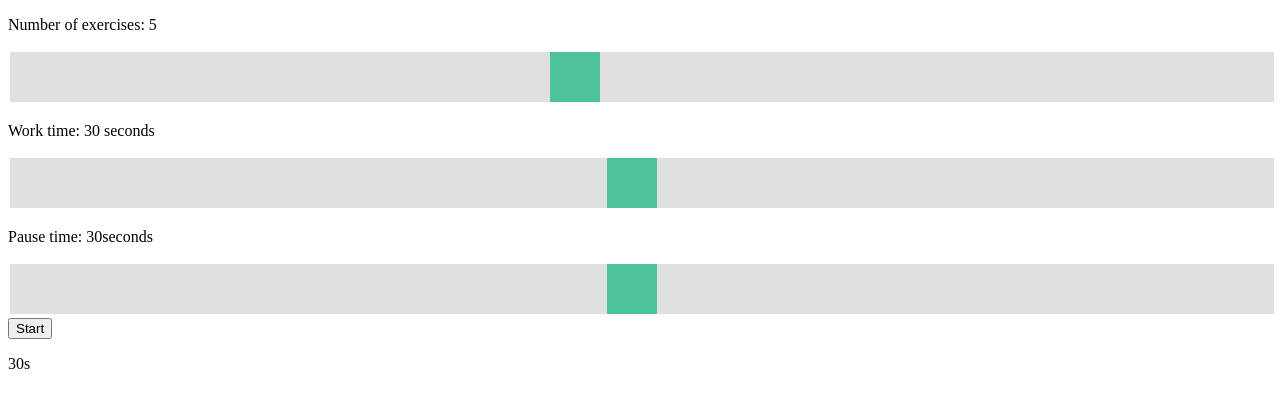
After one commit to sphexoo/workout_app, a Django app: page /myworkout/timer/ in a window 1280 px wide. The commit adds this page. Shown: the top 408 px of the page. Run offline with Django 5.2, Linux system fonts and the light colour scheme.

Commit message:
Added workout timer

```diff
--- /dev/null
+++ b/project/myworkout/static/style_timer.css
@@ -0,0 +1,38 @@
+.slidecontainer {
+  width: 100%; /* Width of the outside container */
+}
+
+/* The slider itself */
+.slider {
+  -webkit-appearance: none;  /* Override default CSS styles */
+  appearance: none;
+  width: 100%; /* Full-width */
+  height: 50px; /* Specified height */
+  background: #d3d3d3; /* Grey background */
+  outline: none; /* Remove outline */
+  opacity: 0.7; /* Set transparency (for mouse-over effects on hover) */
+  -webkit-transition: .2s; /* 0.2 seconds transition on hover */
+  transition: opacity .2s;
+}
+
+/* Mouse-over effects */
+.slider:hover {
+  opacity: 1; /* Fully shown on mouse-over */
+}
+
+/* The slider handle (use -webkit- (Chrome, Opera, Safari, Edge) and -moz- (Firefox) to override default look) */
+.slider::-webkit-slider-thumb {
+  -webkit-appearance: none; /* Override default look */
+  appearance: none;
+  width: 50px; /* Set a specific slider handle width */
+  height: 50px; /* Slider handle height */
+  background: #04AA6D; /* Green background */
+  cursor: pointer; /* Cursor on hover */
+}
+
+.slider::-moz-range-thumb {
+  width: 25px; /* Set a specific slider handle width */
+  height: 25px; /* Slider handle height */
+  background: #04AA6D; /* Green background */
+  cursor: pointer; /* Cursor on hover */
+}
--- a/project/myworkout/templates/index.html
+++ b/project/myworkout/templates/index.html
@@ -13,6 +13,7 @@
                 {{ form }}
                 <input type="submit" value="OK">
             </form>
+            <button onclick="location.href = 'timer/'">Workout timer</button>
         </div>
         {% render_table table %}
     </body>
--- /dev/null
+++ b/project/myworkout/templates/timer.html
@@ -0,0 +1,97 @@
+<!DOCTYPE html>
+{% load static %}
+<html>
+
+<head>
+    <link rel="stylesheet" href="{% static 'style_timer.css' %}">
+</head>
+
+<body>
+    <div class="slidecontainer">
+        <p id="text_count"></p>
+        <input type="range" min="1" max="10" value="5" class="slider" id="slider_count">
+        <p id="text_work"></p>
+        <input type="range" min="1" max="60" value="30" class="slider" id="slider_work">
+        <p id="text_pause"></p>
+        <input type="range" min="1" max="60" value="30" class="slider" id="slider_pause">
+    </div>
+    <div>
+        <button id="button_start" onclick="">Start</button>
+        <p id="text_timer"></p>
+    </div>
+</body>
+
+<script>
+    var slider_count = document.getElementById("slider_count");
+    var slider_work = document.getElementById("slider_work");
+    var slider_pause = document.getElementById("slider_pause");
+
+    var text_count = document.getElementById("text_count");
+    var text_work = document.getElementById("text_work");
+    var text_pause = document.getElementById("text_pause");
+
+    var text_timer = document.getElementById("text_timer");
+    var button_start = document.getElementById("button_start")
+
+    text_count.innerHTML = "Number of exercises: " + slider_count.value;
+    text_work.innerHTML = "Work time: " + slider_work.value + " seconds";
+    text_pause.innerHTML = "Pause time: " + slider_pause.value + "seconds";
+
+    text_timer.innerHTML = slider_work.value + "s";
+
+    slider_count.oninput = function () {
+        text_count.innerHTML = "Number of exercises: " + this.value;
+    }
+
+    slider_work.oninput = function () {
+        text_work.innerHTML = "Work time: " + this.value + " seconds";
+        text_timer.innerHTML = this.value + "s";
+    }
+
+    slider_pause.oninput = function () {
+        text_pause.innerHTML = "Pause time: " + this.value + " seconds";
+    }
+
+    button_start.onclick = function () {
+        var work_time = document.getElementById("slider_work").value;
+        var pause_time = document.getElementById("slider_pause").value;
+        var count = document.getElementById("slider_count").value;
+
+
+        var intervals = []
+        var time_remaining = 0;
+        for (let i = 0; i < count; i++) {
+            intervals.push(work_time);
+
+            if (i < count - 1) {
+                intervals.push(pause_time);
+            }
+        }
+
+        var x = setInterval(function () {
+            console.log(intervals)
+
+            if (intervals.length == 0 && time_remaining == 0) {
+                text_timer.innerHTML = "DONE";
+                clearInterval(x);
+                return;
+            }
+
+            if (time_remaining <= 0) {
+                time_remaining = intervals.shift()
+                text_timer.innerHTML = time_remaining + "s";
+                return;
+            }
+
+            time_remaining = time_remaining - 1;
+            text_timer.innerHTML = time_remaining + "s";
+
+        }, 1000);
+
+    }
+
+    // Update the count down every 1 second
+
+</script>
+
+</html>
--- a/project/myworkout/urls.py
+++ b/project/myworkout/urls.py
@@ -5,4 +5,5 @@ from . import views
 urlpatterns = [
     path("", views.index, name="index"),
     path("random/", views.random_exercise, name="random_exercise"),
+    path("timer/", views.workout_timer, name="workout_timer"),
 ]
--- a/project/myworkout/views.py
+++ b/project/myworkout/views.py
@@ -38,3 +38,6 @@ def random_exercise(request):
     context = {"random_exercises": random_exercises}
 
     return render(request, "random.html", context=context)
+
+def workout_timer(request):
+    return render(request, "timer.html")
--- a/project/project/settings.py
+++ b/project/project/settings.py
@@ -120,7 +120,7 @@ USE_TZ = True
 STATIC_URL = "static/"
 
 STATICFILES_DIRS = [
-    BASE_DIR / 'static'
+    BASE_DIR / "myworkout" / "static"
 ]
 
 # Default primary key field type
```
